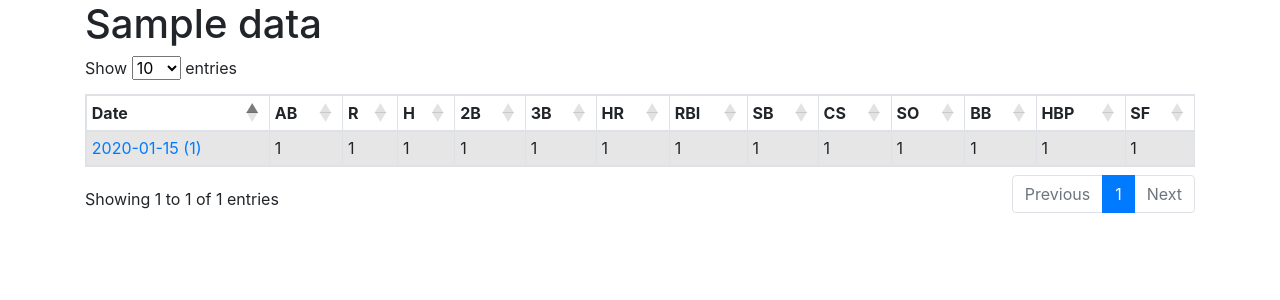
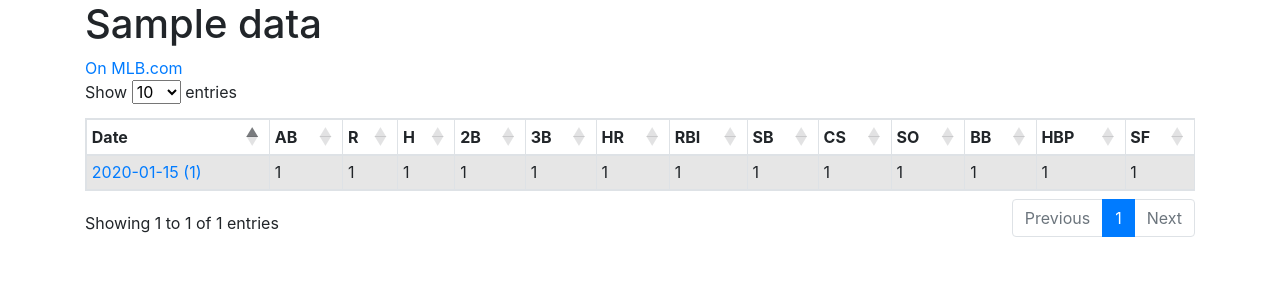
Before and after one commit to alanese/MyGames, a Flask app: page /batter/1 in a window 1280 px wide. Shown: the part 56-356 px from the top of the page. Run offline with Flask 2, Linux system fonts and the light colour scheme; a user stored in the database is signed in; tables that the repository leaves empty hold one stand-in row (values such as "Sample post"); some libraries are stand-ins or nearby versions.

Commit message:
add player links, fix royals abbreviation

```diff
--- a/app/routes.py
+++ b/app/routes.py
@@ -184,7 +184,9 @@ def batter_games(player_id):
 				   filter(BatGame.batter_id==player_id).\
 				   order_by(GameData.date).\
 				   all()
-	return render_template("batter.html", name=name, rows=q)
+	return render_template("batter.html", name=name,
+										  rows=q,
+										  mlb_url=util.get_mlb_player_url(player_id))
 
 @app.route('/pitcher/<player_id>')
 @login_required
@@ -198,7 +200,9 @@ def pitcher_games(player_id):
 				   order_by(GameData.date).\
 				   all()
 	rows = [ (g, pg, gd, outs_to_ip(pg.outs)) for (g, pg, gd) in q ]
-	return render_template("pitcher.html", name=name, rows=rows)
+	return render_template("pitcher.html", name=name,
+										   rows=rows,
+										   mlb_url=util.get_mlb_player_url(player_id))
 
 @app.route('/gamestats/<game_pk>')
 @login_required
--- a/app/templates/batter.html
+++ b/app/templates/batter.html
@@ -2,7 +2,10 @@
 
 {% block app_content %}
 <h1>{{ name }}</h1>
-<table id="pitchers"
+<span id="links">
+	<a href="{{ mlb_url }}">On MLB.com</a>
+</span>
+<table id="games"
        class="table table-sm table-striped table-bordered table-hover sort-table"
        data-order='[[0, "asc"]]'>
 	<thead>
--- a/app/util.py
+++ b/app/util.py
@@ -13,7 +13,7 @@ team_abbrevs = {"Anaheim Angels": "ANA",
 				"Detroit Tigers": "DET",
 				"Florida Marlins": "FLA",
 				"Houston Astros": "HOU",
-				"Kansas City Royals": "KCR",
+				"Kansas City Royals": "KCA",
 				"Los Angeles Angels": "LAA",
 				"Los Angeles Angels of Anaheim": "LAA",
 				"Miami Marlins": "MIA",
@@ -47,8 +47,12 @@ def get_bbref_url(game):
 		dh_status = game.dh_status
 	return BBREF_URL_BASE.format(team_abbrev, team_abbrev, date, dh_status)
 
-MLB_URL_BASE = "https://www.mlb.com/gameday/{}"
+MLB_GAME_URL_BASE = "https://www.mlb.com/gameday/{}"
 # Takes a GameData object as argument
 # Returns the mlb.com URL for the game's box score
 def get_mlb_url(game):
-	return MLB_URL_BASE.format(game.game_pk)
+	return MLB_GAME_URL_BASE.format(game.game_pk)
+
+MLB_PLAYER_URL_BASE = "https://www.mlb.com/player/{}"
+def get_mlb_player_url(player_id):
+	return MLB_PLAYER_URL_BASE.format(player_id)
```
